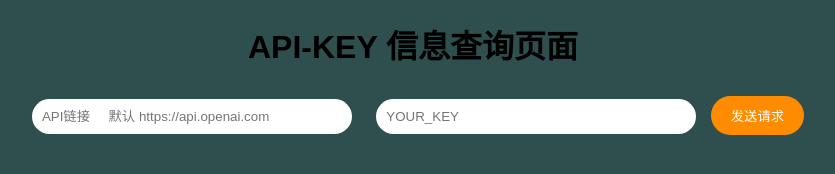
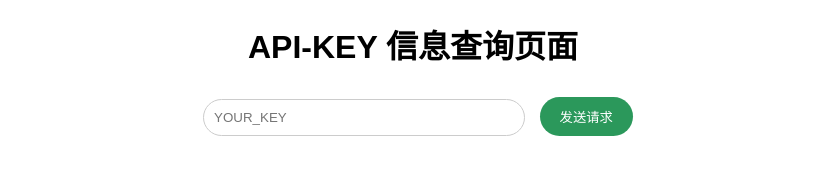
Before and after one commit to lanqian528/openaikey, a plain HTML site: page index.html in a window 1280 px wide. Shown: the whole page, without its empty margins (227-1062 px from the left). Drawn offline with Linux system fonts and the light colour scheme.

Commit message:
修改样式

```diff
--- a/index.html
+++ b/index.html
@@ -1,3 +1,5 @@
+
+
 <!DOCTYPE html>
 <html>
 <head>
@@ -5,7 +7,7 @@
   <title>查询页面</title>
   <style>
     body {
-        background-color: #2F4F4F;
+      background-color: #fff;
       font-family: Arial, sans-serif;
       text-align: center;
     }
@@ -13,11 +15,12 @@
       padding: 10px;
       margin: 10px;
       border-radius: 20px;
-        border: none;
+      border: 1px solid #ccc;
       width: 300px;
+      background-color: #fff;
     }
     button {
-        background-color: #FF8C00;
+      background-color: #2b985b;
       color: white;
       border-radius: 20px;
       border: none;
@@ -26,9 +29,10 @@
     }
     .result {
       margin-top: 50px;
-        background-color: #F5DEB3;
+      background-color: #fff;
       padding: 20px;
       border-radius: 20px;
+      border: 1px solid #ccc;
       max-width: 600px;
       margin-left: auto;
       margin-right: auto;
@@ -42,7 +46,6 @@
 </head>
 <body>
 <h1>API-KEY 信息查询页面</h1>
-    <input type="text" id="apiUrlInput" placeholder="API链接     默认 https://api.openai.com">
 <input type="text" id="apiKeyInput" placeholder="YOUR_KEY">
 <button onclick="sendCurlRequest()">发送请求</button>
 <div class="result" id="resultSection" style="display: none;">
```
Lines whose indentation alone changed are shown as unchanged.
